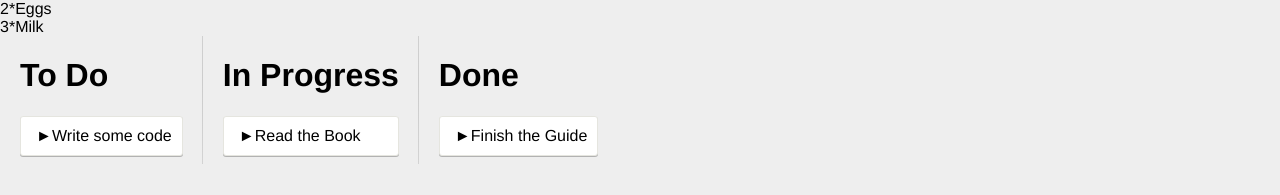
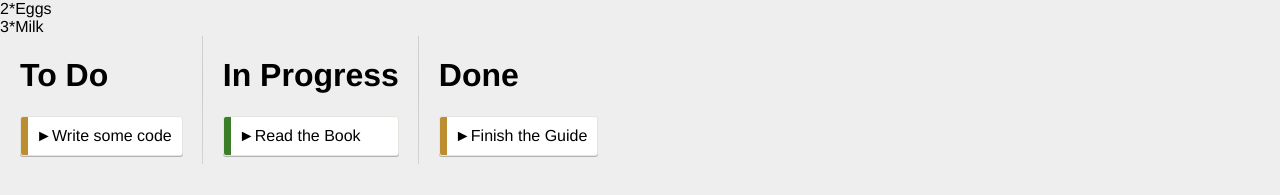
Before and after one commit to Xiaobin0860/web, a React (Create React App) app in the folder hello_react/: page / in a window 1280 px wide. Shown: the part 317-512 px from the top of the page. Built offline with nearby package versions, Linux system fonts and the light colour scheme.

Commit message:
内联样式

```diff
--- a/hello_react/src/App.js
+++ b/hello_react/src/App.js
@@ -10,6 +10,7 @@ let cardList = [
     id: 1,
     title: "Read the Book",
     description: "I should read the whole book",
+    color: '#3A7E28',
     status: "in-progress",
     tasks: []
   },
@@ -17,6 +18,7 @@ let cardList = [
     id: 2,
     title: "Write some code",
     description: "Code alone with the samples in the book. [github](https://github.com/Xiaobin0860/web)",
+    color: '#BD8D31',
     status: "todo",
     tasks: [
       {
@@ -40,6 +42,7 @@ let cardList = [
     id: 3,
     title: "Finish the Guide",
     description: "I should finish the guide",
+    color: '#BD8D31',
     status: "done",
     tasks: [
       {
--- a/hello_react/src/Card.js
+++ b/hello_react/src/Card.js
@@ -25,8 +25,18 @@ class Card extends Component {
         </div>
       );
     }
+    let sideColor = {
+      position: 'absolute',
+      zIndex: -1,
+      top: 0,
+      bottom: 0,
+      left: 0,
+      width: 7,
+      backgroundColor: this.props.color
+    };
     return (
       <div className="card">
+        <div style={sideColor} />
         <div className={
           this.state.showDetails ? "card__title card__title--is-open" : "card__title"
         } onClick={
--- a/hello_react/src/List.js
+++ b/hello_react/src/List.js
@@ -6,6 +6,7 @@ class List extends Component {
     var cards = this.props.cards.map((card) => <Card key={card.id}
       title={card.title}
       description={card.description}
+      color={card.color}
       tasks={card.tasks} />
     );
     return (
```
